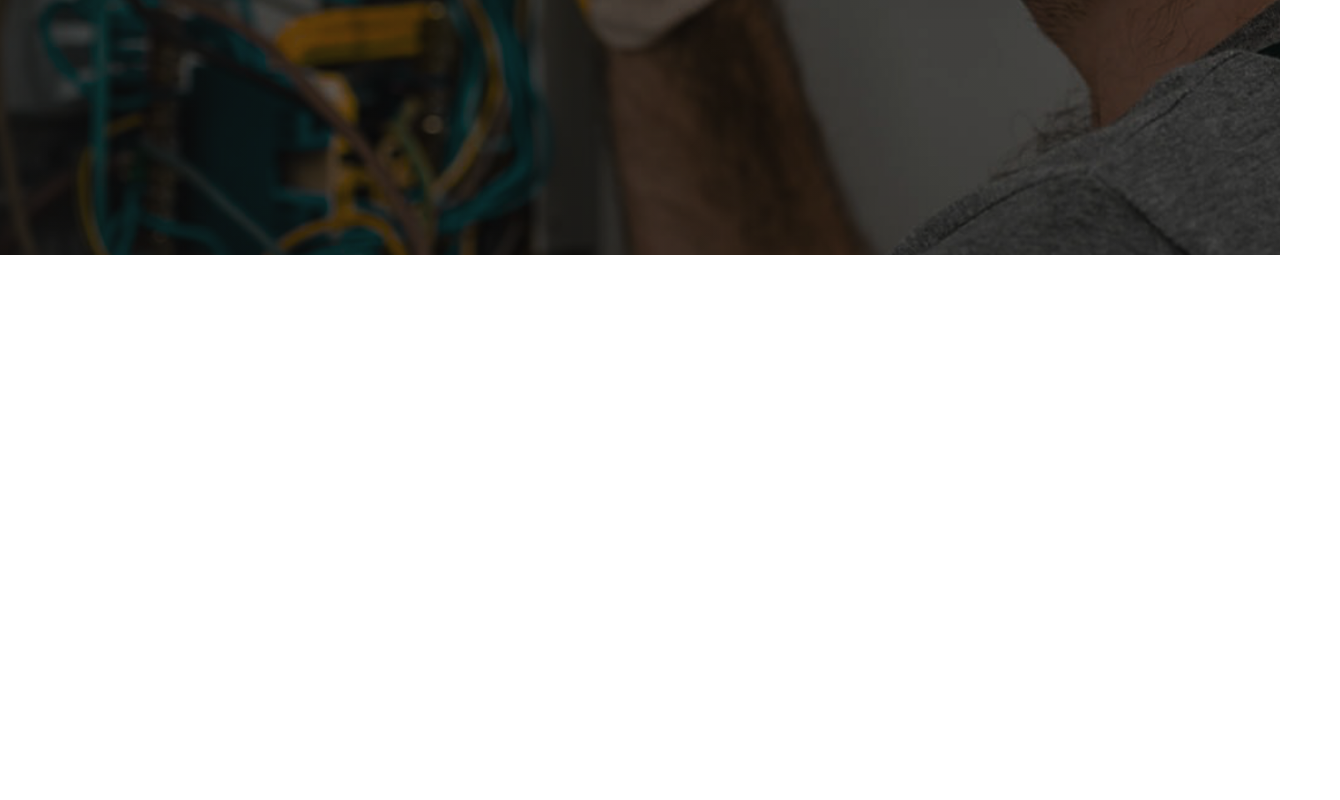
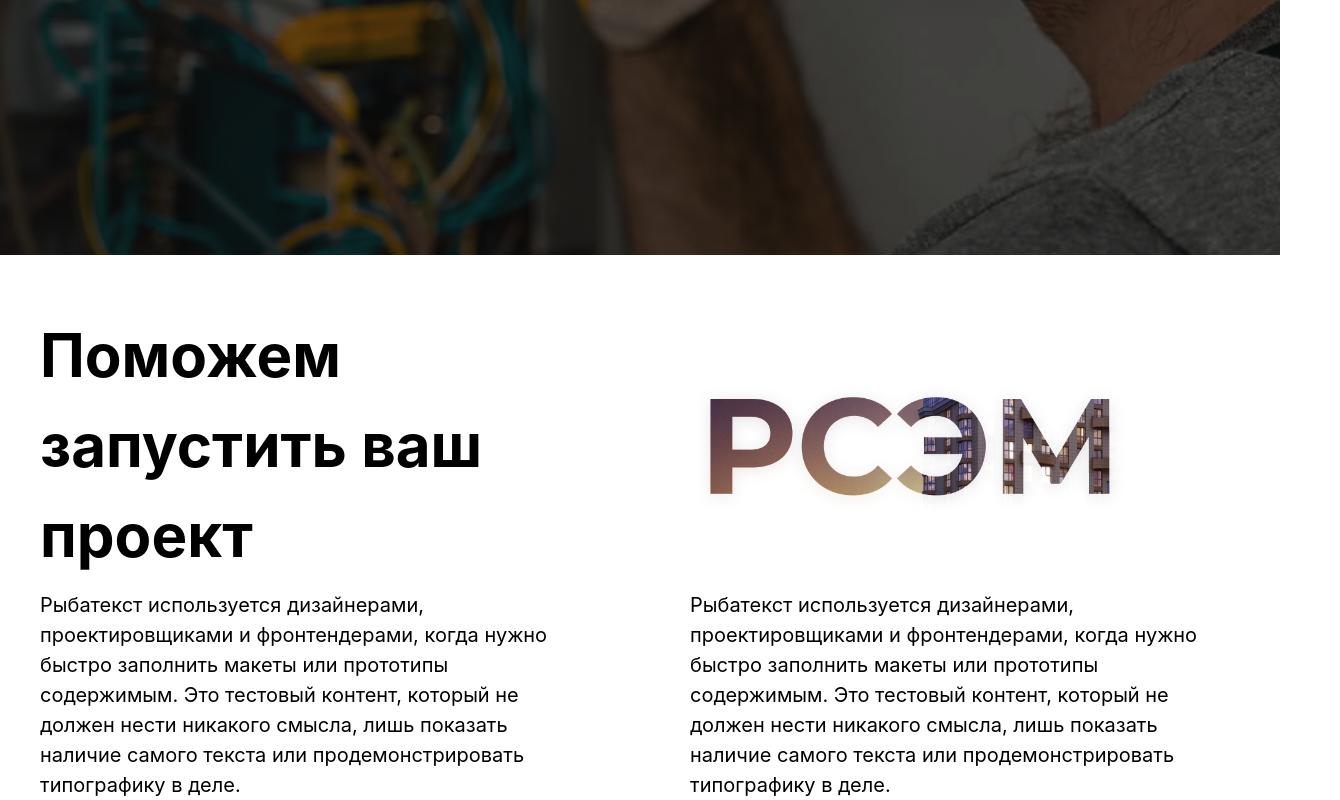
Before and after one commit to usmonnh-hub/RSEM, a website: page page2.html in a window 1280 px wide. Shown: the part 565-1365 px from the top of the page, 1340 px wide, since content can reach past the window. Before the commit the page ends 820 px from the top, so only its background shows below. Drawn offline with nearby package versions, Linux system fonts and the light colour scheme; files that its build step writes are made by us from their sources.

Commit message:
section2

```diff
--- a/page2.html
+++ b/page2.html
@@ -37,5 +37,21 @@
         </div>
       </div>
     </div>
+    <div class="max-w-[1200px] m-auto lg:h-[300px] mt-[40px] h-[500px]  lg:flex lg:justify-between lg:items-center">
+        <div>
+            <h1 class="text-[60px] font-bold">Поможем запустить ваш проект</h1>
+        </div>
+        <div>
+            <img src="src/imges/ds.png" alt="" class="lg:ml-[100px]">
+        </div>
+    </div>
+    <div class="mt-[-100px] lg:mt-0 lg:max-w-[1200px] w-[100%] m-auto m lg:h-[200px] lg:flex lg:justify-between lg:items-center h-[550px]">
+        <div>
+            <p class="text-[20px] text-[#000000]">Рыбатекст используется дизайнерами, проектировщиками и фронтендерами, когда нужно быстро заполнить макеты или прототипы содержимым. Это тестовый контент, который не должен нести никакого смысла, лишь показать наличие самого текста или продемонстрировать типографику в деле.</p>
+        </div>
+        <div class="lg:ml-[100px]">
+            <p class="text-[20px] mt-[30px] lg:mt-[0px] text-[#000000]">Рыбатекст используется дизайнерами, проектировщиками и фронтендерами, когда нужно быстро заполнить макеты или прототипы содержимым. Это тестовый контент, который не должен нести никакого смысла, лишь показать наличие самого текста или продемонстрировать типографику в деле.</p>
+        </div>
+    </div>
 </body>
 </html>
```
Also changed, not shown: src/imges/ds.png (added).
